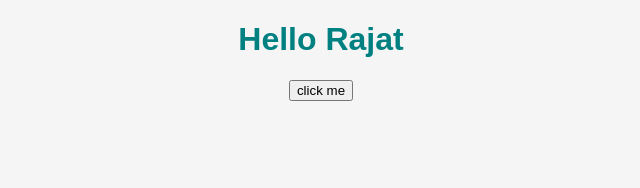
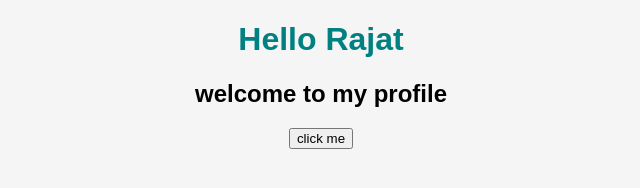
Before and after one commit to rajatyadav9555/my-frontend-project, a plain HTML site: page index.html in a window 1280 px wide. Shown: the whole page, without its empty margins (319-959 px from the left). Drawn offline with Linux system fonts and the light colour scheme.

Commit message:
Update index.html

```diff
--- a/index.html
+++ b/index.html
@@ -8,6 +8,7 @@
 </head>
 <body>
     <h1>Hello Rajat</h1>
+    <h2>welcome to my profile</h2>
     <button onclick="sayhello()">click me</button>
     <script src="script.js"></script>
 
```
